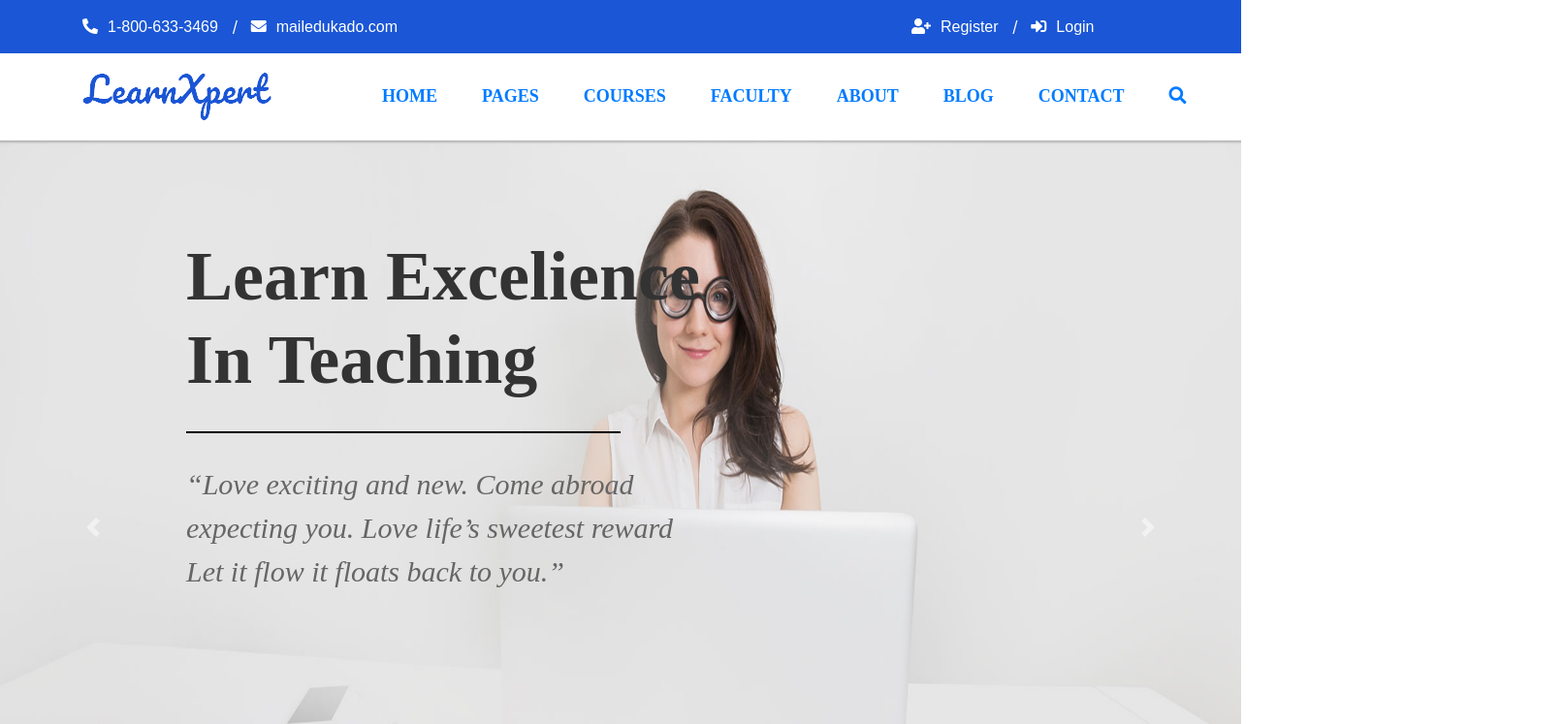
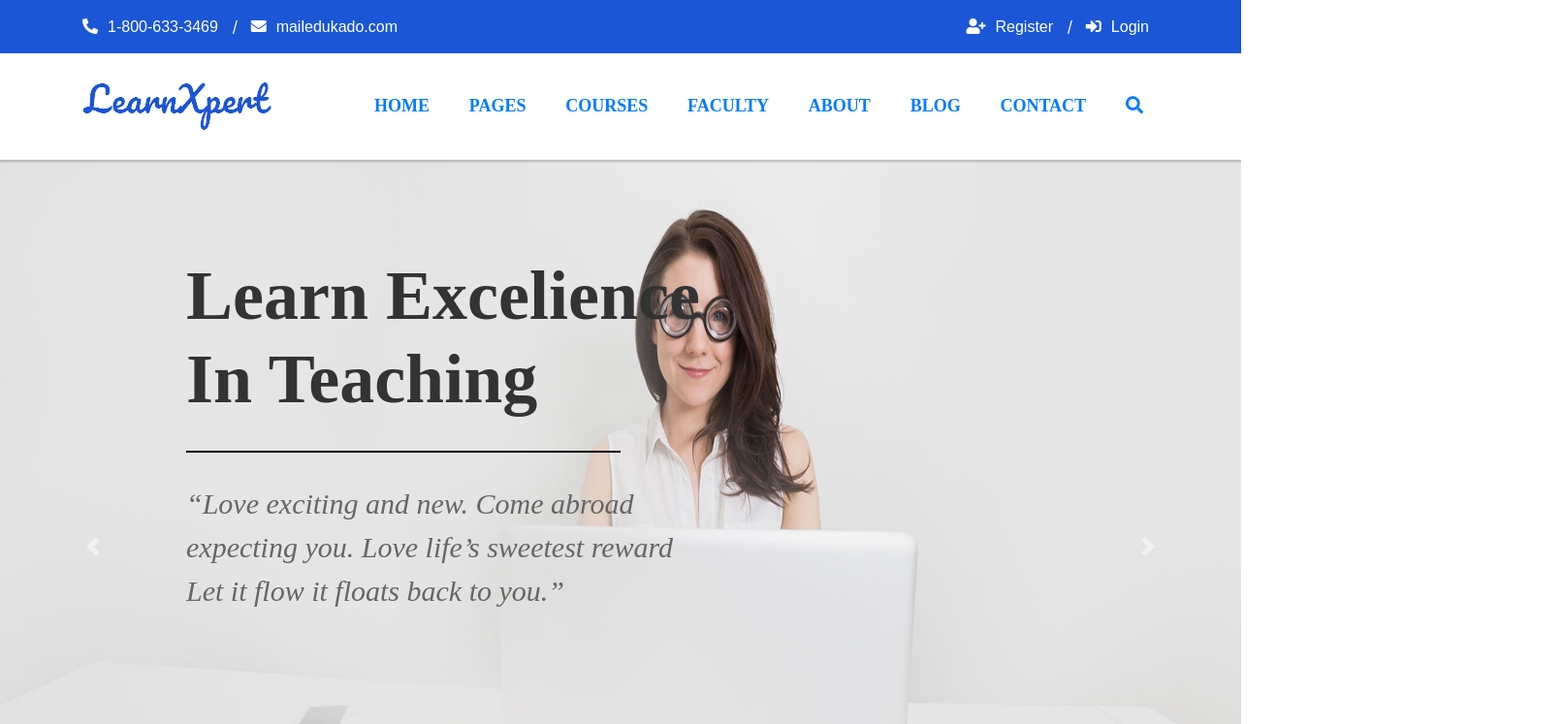
Before and after one commit to shahfahadmansoori/LearnXpert, a website: page src/index.html in a window 1280 px wide. Shown: the top 747 px of the page at 97% size, 1614 px wide, since content can reach past the window. Drawn offline with nearby package versions, Linux system fonts and the light colour scheme.

Commit message:
top-bar , Nav-bar fixed

```diff
--- a/package.json
+++ b/package.json
@@ -19,6 +19,7 @@
     "jquery": "^3.4.1",
     "masonry-layout": "^4.2.2",
     "parcel-bundler": "^1.12.3",
-    "popper.js": "^1.15.0"
+    "popper.js": "^1.15.0",
+    "slick-carousel": "^1.8.1"
   }
 }
--- a/src/css/style.css
+++ b/src/css/style.css
@@ -1,5 +1,8 @@
 @import url("../../node_modules/bootstrap/dist/css/bootstrap.css");
+/* @import url("../../node_modules/slick-carousel/slick/slick.css");
+@import url("../../node_modules/slick-carousel/slick/slick-theme.css"); */
 
+/* .top-bar */
 .top-bar {
   background-color: #1a56d6;
   padding-top: 15px;
@@ -17,23 +20,28 @@
   margin-right: 10px;
 }
 
-/* .top-bar styling */
+/* .Nav-bar */
 
 .header {
   background-color: #fff;
-  padding-top: 15px;
-  padding-bottom: 15px;
+  padding-top: 30px;
+  padding-bottom: 30px;
   color: #1a56d6;
+}
+
+
+.header .nav-bar {
+  width: 100%;
+  padding: 0;
 }
 
 .header .nav-item .nav-link {
   font-family: "PT Serif", serif;
   font-weight: bold;
   font-size: 18px;
-  margin-right: 30px;
+  padding: 0;
 }
 
-/* Navbarr styling */
 
 /* .slider {
   position: relative;
@@ -143,6 +151,7 @@
   margin-top: 20px;
   padding: 15px 50px;
 }
+
 
 /* Event-card style */
 
@@ -359,12 +368,14 @@ hr {
 .portal-section {
   margin-bottom: 6rem;
 }
+
 /* .portal-section */
 
 footer {
   background-color: #212121;
   color: #d4d4d4;
 }
+
 footer .col-3 ul {
   list-style: none;
   margin-top: 14rem;
--- a/src/index.html
+++ b/src/index.html
@@ -11,6 +11,7 @@
 </head>
 
 <body>
+  <!-- top-bar-content -->
   <div class="top-bar">
     <div class="container">
       <div class="row justify-content-between">
@@ -19,7 +20,7 @@
           / &nbsp;
           <a href="mail:ledukado.com"><i class="fas fa-envelope"></i>mailedukado.com</a>
         </div>
-        <div class="col-lg-3">
+        <div class="col-lg-3 text-right">
           <a href="#"><i class="fas fa-user-plus"></i>Register</a>
           / &nbsp;
           <a href="#"><i class="fas fa-sign-in-alt"></i>Login</a>
@@ -27,18 +28,16 @@
       </div>
     </div>
   </div>
-
-  <div class=" header">
+  <!-- header-content -->
+  <div class="header">
     <div class="container">
-      <div class="row justif-content-center align-items-center">
-
-        <div class="col-lg-3">
+      <div class="row align-items-center">
+        <div class="col-3">
          <img src="../data/logo.png" alt="">
         </div>
-        <div class="col-lg-9">
-          <nav class="navbar navbar-expand-lg ">
-            <div class="collapse navbar-collapse" id="navbarNav">
-              <ul class="navbar-nav">
+        <div class="col-9">
+          <nav class="navbar navbar-expand-lg">
+            <ul class="navbar-nav nav-bar justify-content-between">
               <li class="nav-item">
                 <a class="nav-link" href="#">HOME</a>
               </li>
@@ -63,11 +62,7 @@
               <li class="nav-item">
                 <a class="nav-link" href="#"><i class="fas fa-search"></i></i></a>
               </li>
-
-
-
             </ul>
-            </div>
           </nav>
 
         </div>
@@ -170,7 +165,7 @@
         </div>
         <div class="col-4">
           <div class="card">
-            <div class="card-body">
+            <div class="card-body admission-body">
 
               <!-- <div class="Event-top">
                 <span class="">Event</span>
@@ -408,7 +403,7 @@
             <div class="modal-dialog modal-dialog-centered" role="document">
               <div class="modal-content">
                 <div class="modal-body">
-                  <!-- <video src="../data/video.mp4 " class="w-100" controls autoplay loop></video> -->
+                  <video src="../data/video.mp4 " class="w-100" controls loop></video>
                 </div>
 
 
@@ -443,7 +438,7 @@
 
     </div>
   </section>
-  <div class="container-fluid">
+  <!-- <div class="container-fluid">
     <div class="row">
       <div class="col-6">
         <div class="row">
@@ -462,7 +457,7 @@
         <img src="../data/img-4.png" alt="" />
       </div>
     </div>
-  </div>
+  </div> -->
   <section class="portal-section">
     <div class="container">
       <h3>News Portal</h3>
```
Also changed, not shown: src/js/app.js (+12 -0 lines), dist/index.html, 10 other files. Lines whose indentation alone changed are shown as unchanged.
